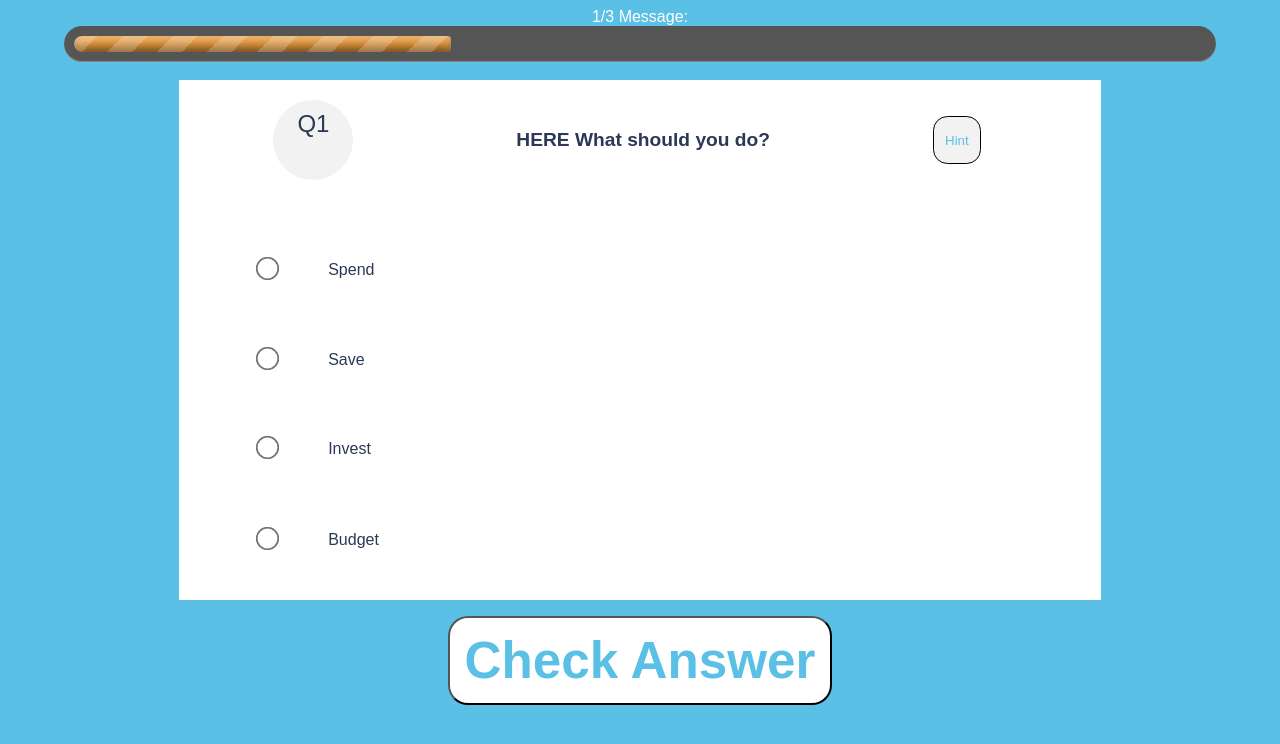
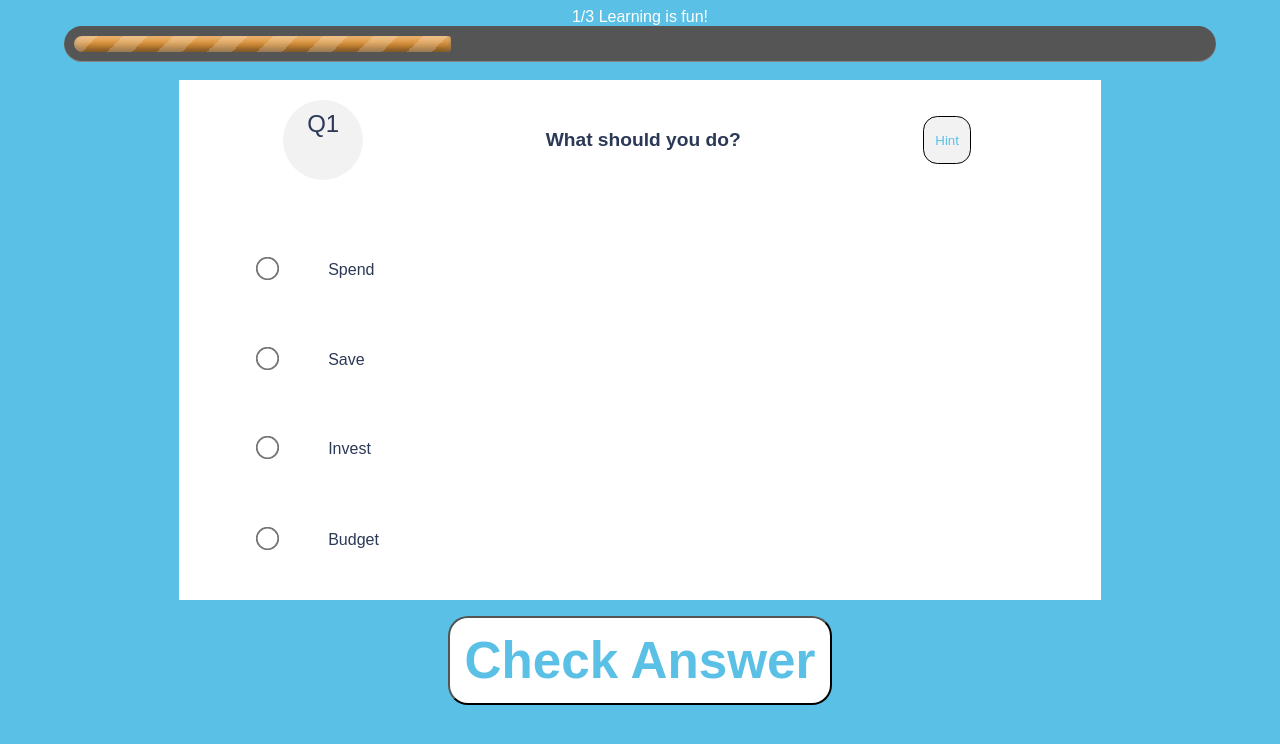
Before and after one commit to janusshanp/financial-wellness-app, a React (Create React App) app: page /quiz in a window 1280 px wide. Shown: the top 744 px of the page. Built offline with nearby package versions, Linux system fonts and the light colour scheme; the HTML template or start-up script is replaced by a standard one.

Commit message:
Remove redundant useEffects

```diff
--- a/src/components/QuizComponents/ProgressSection/ProgressSection.jsx
+++ b/src/components/QuizComponents/ProgressSection/ProgressSection.jsx
@@ -4,8 +4,6 @@ import './ProgressSection.css'
 
 function ProgressSection({numberOfQuestions, currentQuestion}) {
   let message = ""
-  useEffect(()=>{
-    console.log("DODODODODODO")
   const fraction = (currentQuestion+1)/numberOfQuestions
   if(fraction === 1){
     message = "Last Question"
@@ -29,6 +27,8 @@ function ProgressSection({numberOfQuestions, currentQuestion}) {
   else{
     message = "Let the learning begin!"
   }
+  useEffect(()=>{
+
   },[currentQuestion])
 
   return (
@@ -36,7 +36,7 @@ function ProgressSection({numberOfQuestions, currentQuestion}) {
 
       <div className='quiz-progress-text'>
 
-        {`${currentQuestion+1}/${numberOfQuestions} Message: ${message}`}
+        {`${currentQuestion+1}/${numberOfQuestions}  ${message}`}
 
       </div>
       <ProgressBar
--- a/src/components/QuizComponents/QnADisplay/QnADisplay.jsx
+++ b/src/components/QuizComponents/QnADisplay/QnADisplay.jsx
@@ -5,10 +5,6 @@ import './QnADisplay.css'
 
 function QnADisplay({questions, currentQuestion, setCurrentQuestion, options, setOptions, radioBtnValue, setRadioBtnValue, selectedRadioButtonEvent, setSelectedRadioButtonEvent, correctAnswerRef, explanationVisibility, setExplanationVisibility}) {
 
-  useEffect(()=>{
-    console.log('QUESTIONS 2',questions);
-    // setOptions(questions && randomizeAnswerOrder([...questions[currentQuestion]?.answers]))
-  },[options, currentQuestion]);
 
   return (
     <div className="qna-display">
--- a/src/components/QuizComponents/QuestionContainer/QuestionContainer.jsx
+++ b/src/components/QuizComponents/QuestionContainer/QuestionContainer.jsx
@@ -5,17 +5,13 @@ function QuestionContainer({questions, currentQuestion, setCurrentQuestion}) {
   function hintClick(){
     console.log('hint');
   }
-  useEffect(()=>{
-    console.log('QUESTIONS',questions);
-    // setOptions(questions && randomizeAnswerOrder([...questions[currentQuestion]?.answers]))
-  },[]);
 
   return (
     <div className="question-container">
       <div className="question-number circle-question-number"> Q{currentQuestion +1}
       </div>
       <div className='question-string'>
-        HERE {questions[currentQuestion].question}
+         {questions[currentQuestion].question}
       </div>
       <div className='question-hint circle-hint'><button onClick={hintClick} className='hint-button'>Hint
         </button></div>
```
Lines whose indentation alone changed are shown as unchanged.
